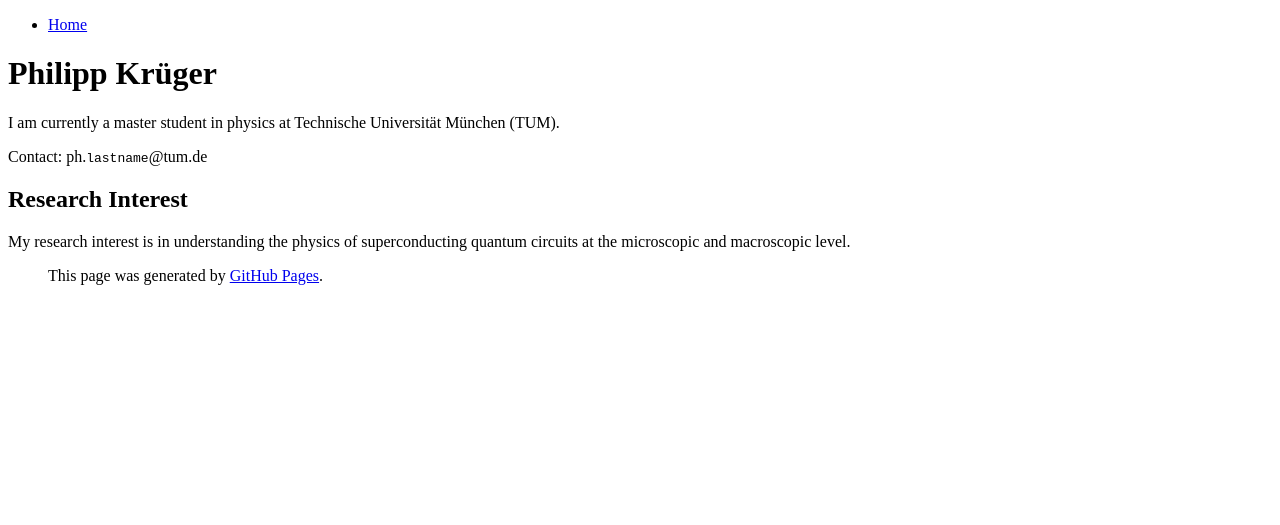
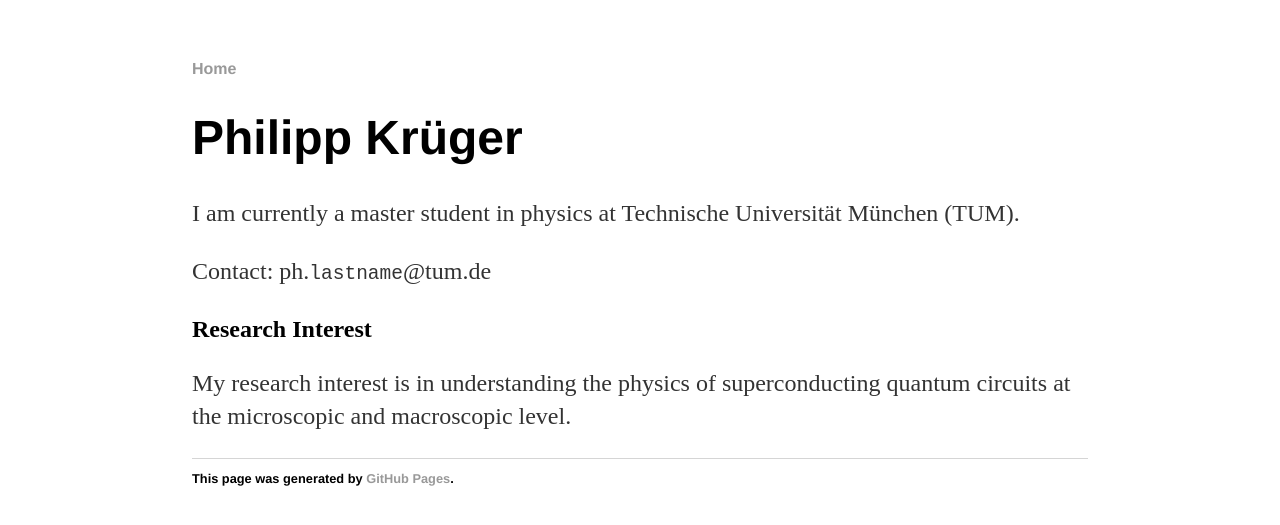
Before and after one commit to PhilippKrueger/PhilippKrueger.github.io, a Jekyll site: the page built from index.html, in a window 1280 px wide. Shown: the top 525 px of the page. Built offline with Jekyll 4.4.1, drawn with Linux system fonts in a browser that asks for light colours.

Commit message:
Update default.html

```diff
--- a/_layouts/default.html
+++ b/_layouts/default.html
@@ -4,10 +4,7 @@
 			<meta charset="UTF-8">
 			<title>{{ page.title }}</title>
 			<!-- links to stylesheets -->
-			<!-- <link rel="stylesheet" type="text/css" href="/css/main.css"> -->
-			<meta name="viewport" content="width=device-width, initial-scale=1">
-    			<meta name="theme-color" content="#157878">
-    			<link href='https://fonts.googleapis.com/css?family=Open+Sans:400,700' rel='stylesheet' type='text/css'>
+			<link rel="stylesheet" type="text/css" href="/css/main.css">
 		</head>
 		<body>
 			<nav>
```
